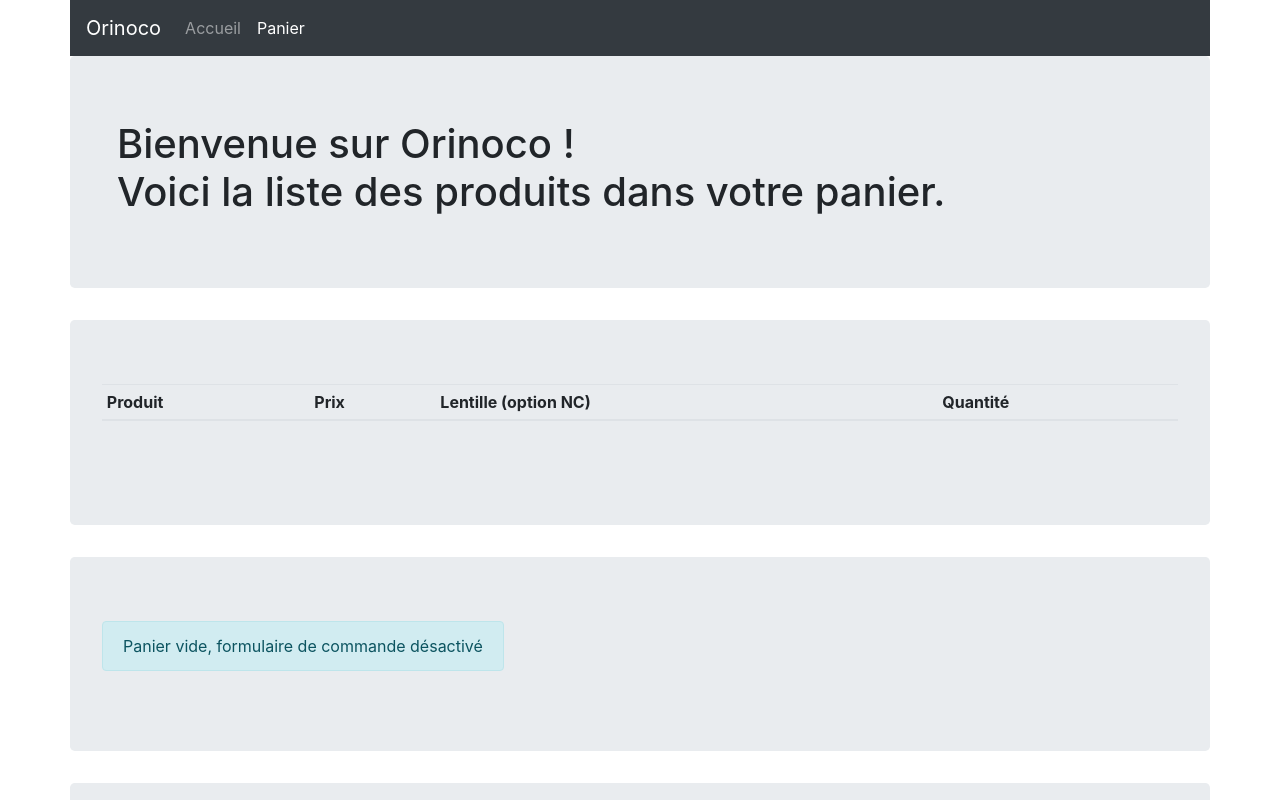
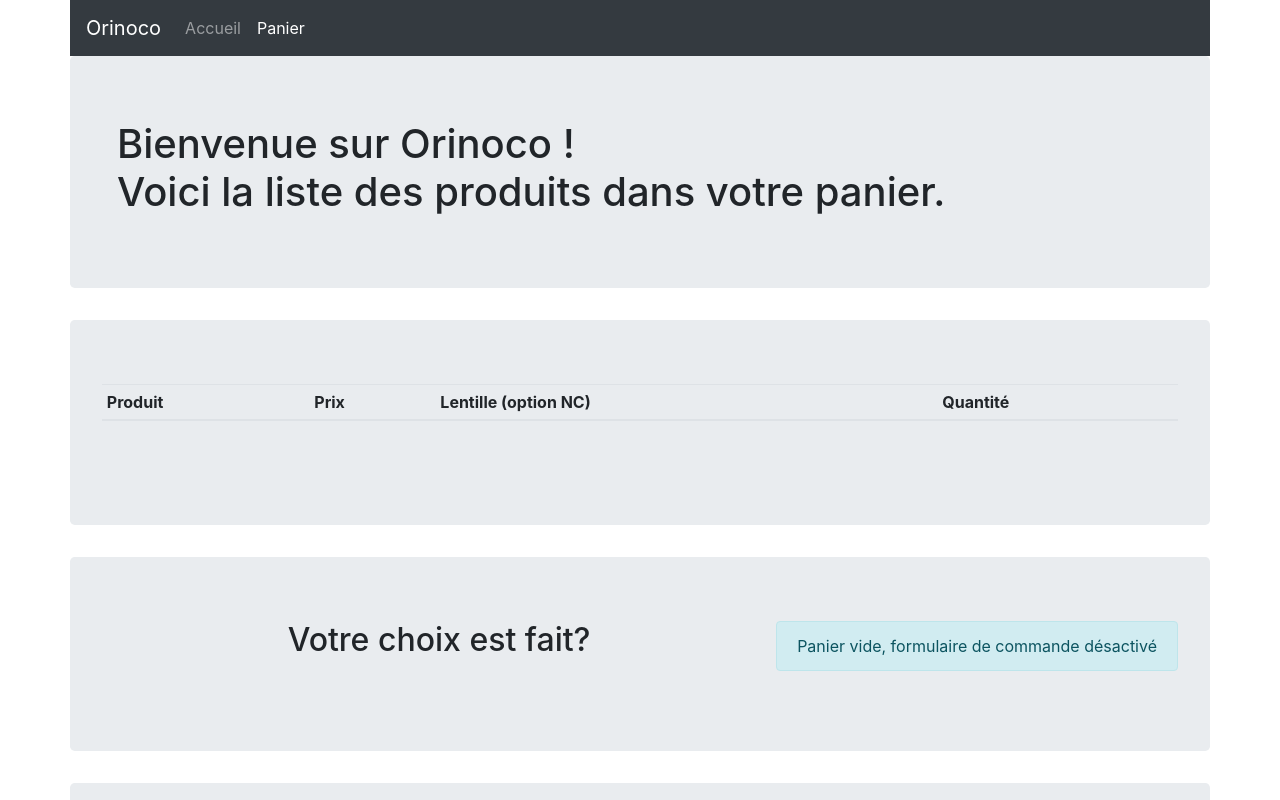
Before and after one commit to Mai201/Orinoco, a website: page panier.html in a window 1280 px wide. Shown: the top 800 px of the page. Drawn offline with Linux system fonts and the light colour scheme; no server answers.

Commit message:
update semantic

```diff
--- a/css/main.css
+++ b/css/main.css
@@ -20,7 +20,11 @@
     margin-right: auto;
     margin-left: auto;
 }
-
+h2{
+    display:flex;
+    margin-left: auto;
+    margin-right: auto;
+}
 label
 {
     font-weight:bold;
--- a/js/panier.js
+++ b/js/panier.js
@@ -31,7 +31,7 @@ promiseGet('GET', openURL)
   }
     if (totalPay >= 1)
     {
-      totalContent.textContent = "Récapitulatif de votre commande d'un total de" + totalPay+ "€"
+      totalContent.textContent = "Récapitulatif de votre commande d'un total de " + totalPay+ "€"
     } else
     {
       totalContent.textContent = "Vous n'avez pas d'article dans le panier actuellement"
@@ -84,7 +84,7 @@ if (userBasket.length>=1)
   familyName.type="text"
   familyName.placeholder="Minuscule ou majuscule"
 
-  form.appendChild(formInfo).appendChild(legendInfo).innerHTML="Formulaire à remplir pour passer commande :"
+  form.appendChild(formInfo).appendChild(legendInfo).innerHTML="Formulaire à confirmer pour passer commande :"
   form.appendChild(formInfo).appendChild(labelFamilyName).innerHTML="Nom de famille :"
   form.appendChild(formInfo).appendChild(familyName)
 
--- a/panier.html
+++ b/panier.html
@@ -59,7 +59,8 @@
                 <div class=removeArticle></div>
             </div>
             <article class="row jumbotron">
-                <form class="form" method="post" action="">
+                <h2>Votre choix est fait?</h2>
+                <form class="form" method="post">
                     <!-- Made dynamic JS -->
                 </form>
             </article>
```
Also changed, not shown: index.html (+0 -2 lines), p-produit.html (+0 -1 lines).
